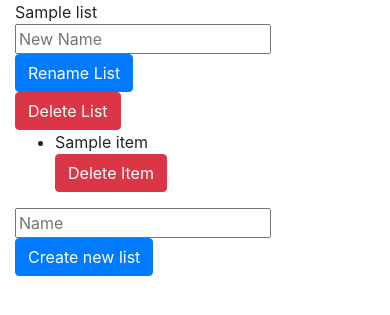
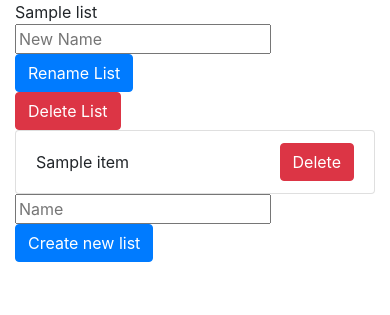
Before and after one commit to garrettdavid/list_project, a Flask app: template templates/lists.html in a window 390 px wide. Shown: the part 56-371 px from the top of the page. Run offline with Flask 2, Linux system fonts and the light colour scheme; the template is opened without the code that fills it: most values are stand-ins (such as "Sample title", 1, 10 or a date in 2020); some libraries are stand-ins or nearby versions.

Commit message:
make lists responsive and improve accessibility

```diff
--- a/templates/layout.html
+++ b/templates/layout.html
@@ -18,7 +18,6 @@
         <div class="container">
 
             <nav class="navbar navbar-expand-lg navbar-light bg-light">
-                <!--<div class="container-fluid">-->
                     <a class="navbar-brand" href="{{ url_for('index') }}">Project Name</a>
                     <button class="navbar-toggler" type="button" data-toggle="collapse" data-target="#nav-items" aria-controls="nav-items" aria-expanded="false" aria-label="Toggle navigation">
                         <span class="navbar-toggler-icon"></span>
@@ -37,7 +36,6 @@
                     </div>
                     {% endif %}
                     </div>
-                <!--</div>-->
             </nav>
 
             <main>
--- a/templates/lists.html
+++ b/templates/lists.html
@@ -21,16 +21,17 @@ My Lists
                 <button class="btn btn-danger" type="submit">Delete List</button>
             </fieldset>
         </form>
-        <ul>
+        <ul class="list-group">
         {% for item in list.get("items") %}
-            <li>{{item["name"]}}
+            <li class="d-flex justify-content-between list-group-item ">
+                <span class="align-self-center">{{item["name"]}}</span>
                 <form action="{{ url_for('lists') }}" method="post">
-                <fieldset>
-                    <input name="delete_item" type="hidden" value="{{item['name']}}">
-                    <input name="item_location" type="hidden" value="{{loop.index0}}">
-                    <input name="list_name" type="hidden" value="{{list['name']}}">
-                    <button class="btn btn-danger" type="submit">Delete Item</button>
-                </fieldset>
+                    <fieldset>
+                        <input name="delete_item" type="hidden" value="{{item['name']}}">
+                        <input name="item_location" type="hidden" value="{{loop.index0}}">
+                        <input name="list_name" type="hidden" value="{{list['name']}}">
+                        <button class="btn btn-danger" type="submit">Delete</button>
+                    </fieldset>
                 </form>
             </li>
         {% endfor %}
```
